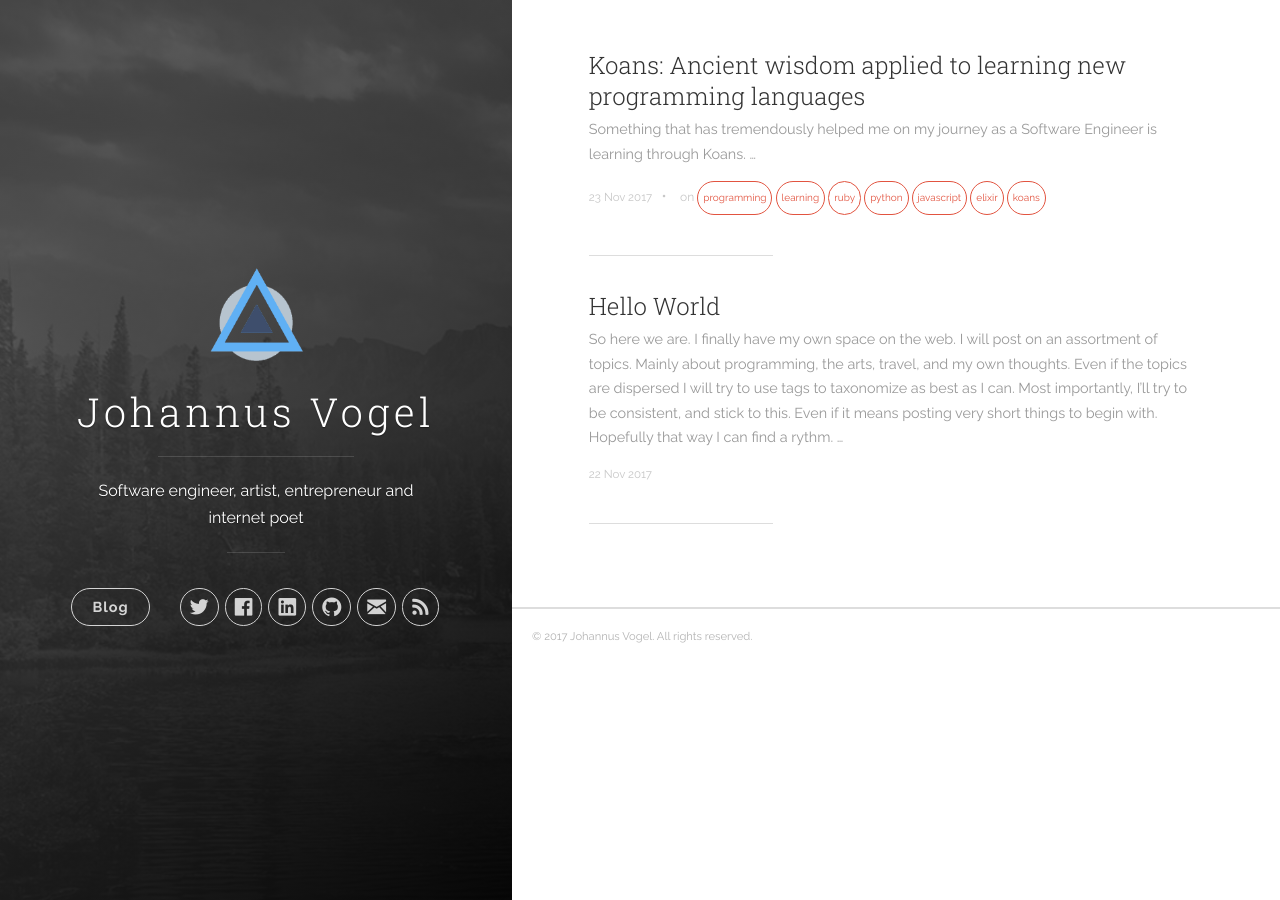
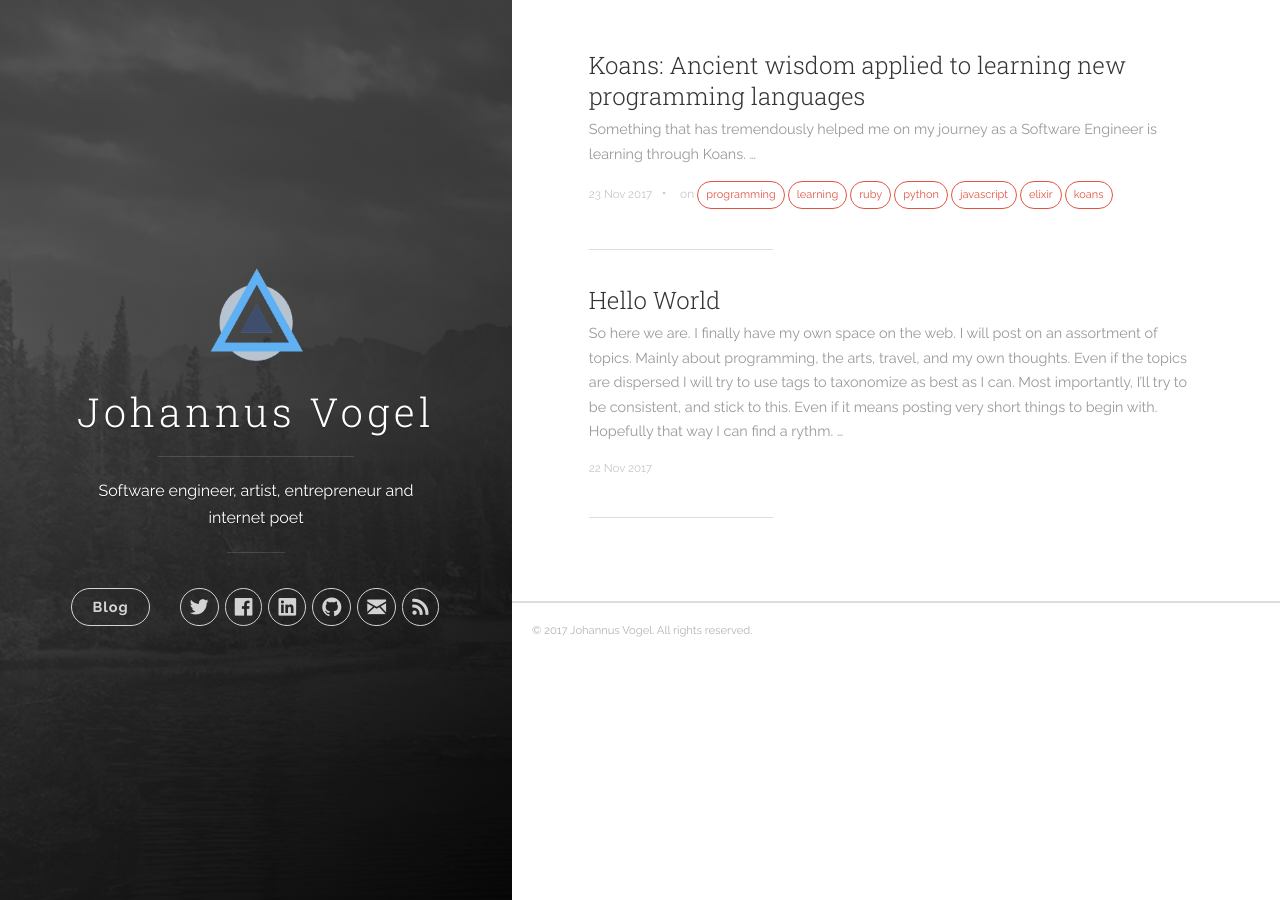
Before and after one commit to javogel/javogel.github.io, a Jekyll site: the page built from index.html, in a window 1280 px wide. Built offline with Jekyll 4.4.1, drawn with Linux system fonts in a browser that asks for light colours; nearby versions of some CDN libraries; the list of posts is cut into pages by our own code.

Commit message:
Update main.scss

```diff
--- a/css/main.scss
+++ b/css/main.scss
@@ -50,9 +50,9 @@ pre.highlight code,
   border-radius: 20px;
   color: #e25440;
   display: inline-block;
-  font-size: 10px;
+  font-size: 11px;
   margin: 5px 0;
-  padding: 3px 5px;
+  padding: 0px 8px;
   text-shadow: none;
   white-space: nowrap;
 }
```
